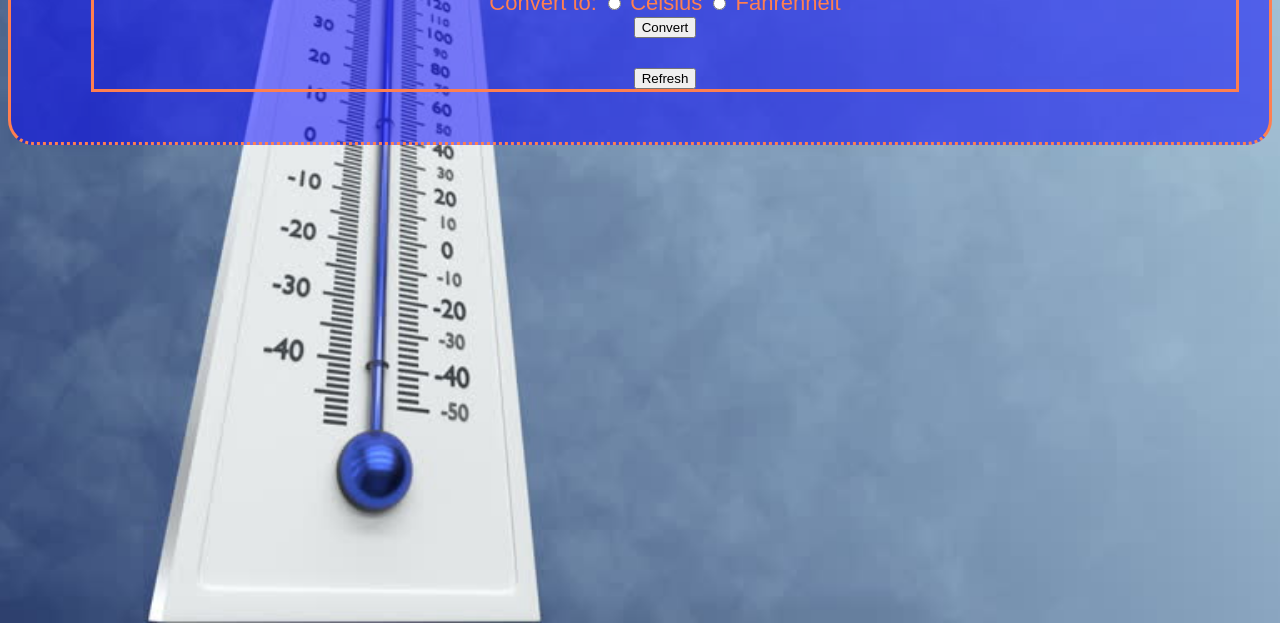
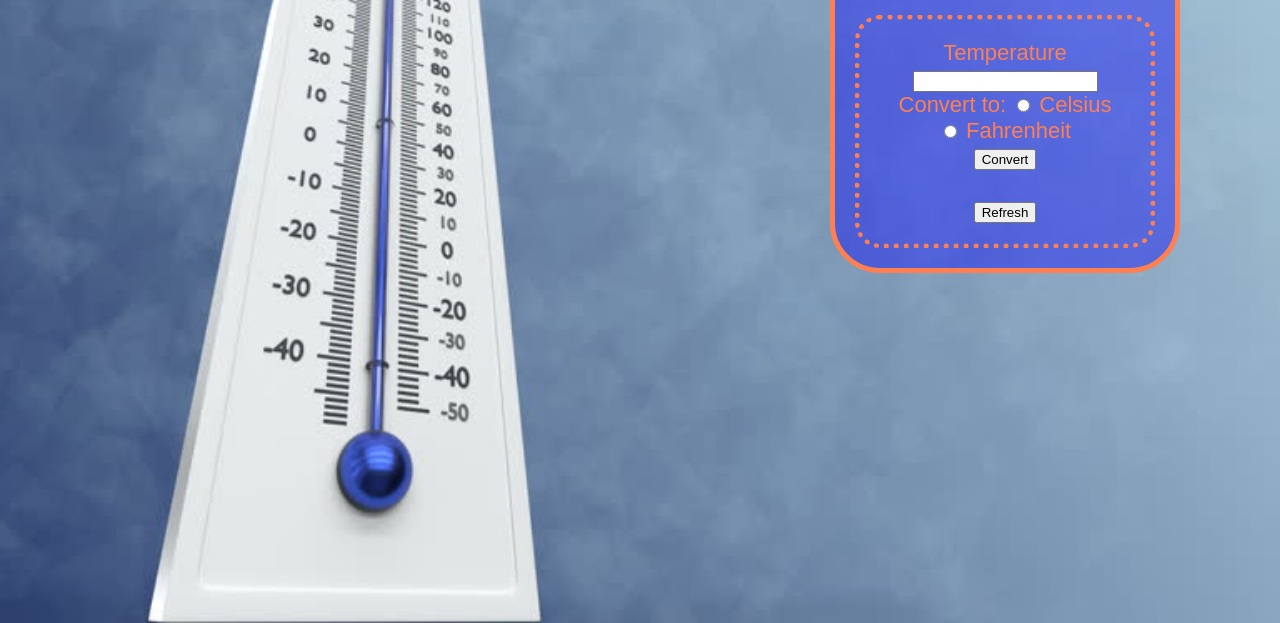
Before and after one commit to EHolman7/Converter, a plain HTML site: page index.html in a window 1280 px wide. Shown: the part 177-800 px from the top of the page. Drawn offline with Linux system fonts and the light colour scheme.

Commit message:
finished final JS and CSS

```diff
--- a/converter.js
+++ b/converter.js
@@ -7,7 +7,7 @@ var domstring = "";
 function toCelsius (tempInput2) {
 	var tempInput = parseInt(tempInput2.value);
 	var celsius = (tempInput - 32) / 1.8;
-	returnTemp.innerHTML = (celsius * 100) / 100;
+	returnTemp.innerHTML = parseFloat(Math.round(celsius * 100) / 100).toFixed(2);
 	celsius > 32 ? returnTemp.style.color = "red"
        : (celsius < 0 ? returnTemp.style.color = "blue"
          : returnTemp.style.color = "green");
@@ -16,7 +16,7 @@ function toCelsius (tempInput2) {
 function toFahrenheit (tempInput2) {
 	var tempInput = parseInt(tempInput2.value);
 	var fahrenheit = (tempInput * 1.8) + 32;
-	returnTemp.innerHTML = (fahrenheit * 100) / 100;
+	returnTemp.innerHTML = parseFloat(Math.round(fahrenheit * 100) / 100).toFixed(2);
 	fahrenheit > 90 ? returnTemp.style.color = "red"
        : (fahrenheit < 32 ? returnTemp.style.color = "blue"
          : returnTemp.style.color = "green");
--- a/index.html
+++ b/index.html
@@ -13,7 +13,7 @@
 		<input type="text" name="tempInput" id="tempInput">
 	<br>
 	Convert to:
-  <input type="radio" name="radioTemp" id="radioCelsius" value="Celsius"> Celsius
+  <input type="radio" name="radioTemp" id="radioCelsius" value="Celsius"> Celsius<br>
   <input type="radio" name="radioTemp" id="radioFahrenheit" value="Fahrenheit"> Fahrenheit
   <br>
 
--- a/main.css
+++ b/main.css
@@ -6,30 +6,26 @@ html {
   background-size: cover;
 }
 
-#hot {
-	color: red;
+#returnTemp {
+
 }
-#cold {
-	color: blue;
-}
-#medium {
-	color: green;
-}
+
 #main {
+	position: absolute;
+    right: 100px;
+    width: 300px;
+    border: 5px solid;
+    padding: 20px;
 	text-align: center;
-	background-color: rgba(0,0,255,.5);
+	background-color: rgba(0,0,255,.4);
 	font-family: 'Cabin', sans-serif;
 	font-size: 22px;
 	color: coral;
-	line-height: 100%;
-	padding: 50px 30px 50px 80px;
-	border-top-style: dotted;
-    border-right-style: solid;
-    border-bottom-style: dotted;
-    border-left-style: solid;
+	border-radius: 50px;
+}
+#tempForm {
+	border: 5px dotted;
+	text-align: center;
+	padding: 20px;
 	border-radius: 25px;
 }
-#tempForm {
-	border: solid;
-	text-align: center;
-}
```
